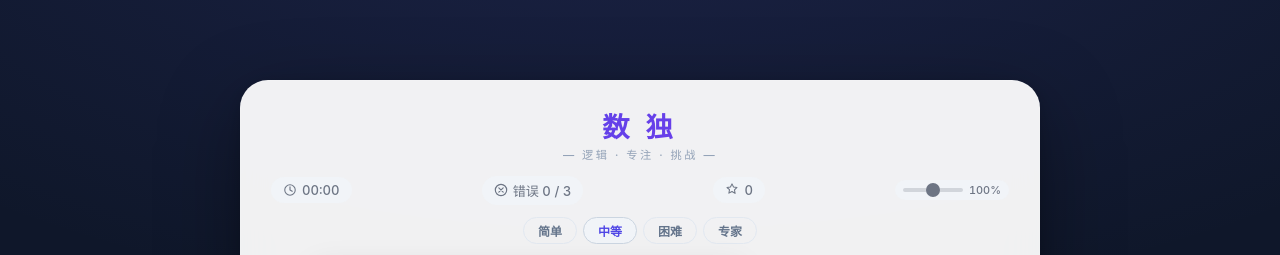
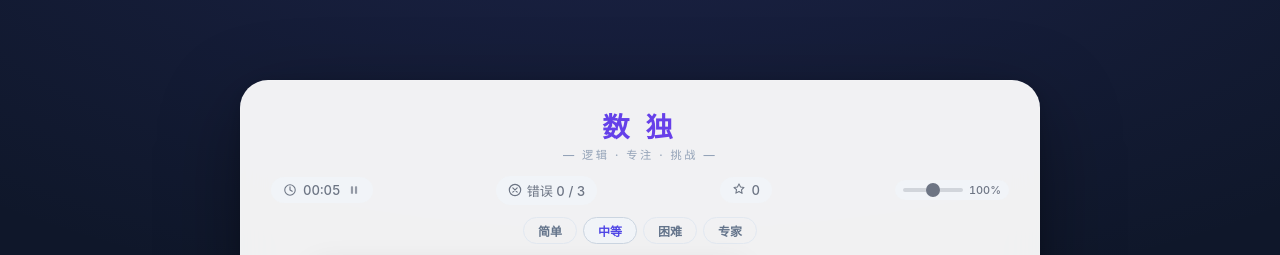
Before and after one commit to daxmate/sudoku, a Vue app: page / in a window 1280 px wide. Shown: the top 255 px of the page. Built offline with nearby package versions, Linux system fonts and the light colour scheme.

Commit message:
feat: 计时器 + 暂停/继续按钮

```diff
--- a/src/App.vue
+++ b/src/App.vue
@@ -6,7 +6,10 @@
       <GameHeader
         :difficulty="game.state.difficulty"
         :mistakes="game.state.mistakes"
+        :elapsed-seconds="game.state.elapsedSeconds"
+        :paused="game.state.isPaused"
         @select-difficulty="game.newGame($event)"
+        @toggle-pause="game.togglePause()"
       />
       <div class="board-row">
         <GameBoard />
@@ -83,6 +86,7 @@ function startNewGame() {
 
 onMounted(() => {
   game.newGame('medium')
+  game.startTimer()
 })
 </script>
 
--- a/src/components/GameHeader.vue
+++ b/src/components/GameHeader.vue
@@ -1,11 +1,20 @@
 <template>
   <div class="game-header">
-    <div class="stat-badge">
+    <div class="stat-badge timer-badge">
       <svg viewBox="0 0 16 16" width="14" height="14" fill="none">
         <circle cx="8" cy="8" r="6" stroke="currentColor" stroke-width="1.2"/>
         <path d="M8 4.5V8l2.5 1.5" stroke="currentColor" stroke-width="1.3" stroke-linecap="round" stroke-linejoin="round"/>
       </svg>
-      <span>00:00</span>
+      <span>{{ formattedTime }}</span>
+      <button class="pause-btn" @click.stop="$emit('togglePause')" :title="paused ? '继续' : '暂停'">
+        <svg v-if="paused" viewBox="0 0 16 16" width="10" height="10" fill="currentColor">
+          <path d="M4 2l10 6-10 6V2z"/>
+        </svg>
+        <svg v-else viewBox="0 0 16 16" width="10" height="10" fill="currentColor">
+          <rect x="3" y="2" width="3.5" height="12" rx="1"/>
+          <rect x="9.5" y="2" width="3.5" height="12" rx="1"/>
+        </svg>
+      </button>
     </div>
     <div class="stat-badge">
       <svg viewBox="0 0 16 16" width="14" height="14" fill="none">
@@ -35,11 +44,23 @@
 </template>
 
 <script setup>
-defineProps({
+import { computed } from 'vue'
+
+const props = defineProps({
   difficulty: { type: String, default: 'medium' },
   mistakes: { type: Number, default: 0 },
+  elapsedSeconds: { type: Number, default: 0 },
+  paused: Boolean,
 })
-defineEmits(['selectDifficulty'])
+defineEmits(['selectDifficulty', 'togglePause'])
+
+function pad(n) { return String(n).padStart(2, '0') }
+
+const formattedTime = computed(() => {
+  const m = Math.floor(props.elapsedSeconds / 60)
+  const s = props.elapsedSeconds % 60
+  return `${pad(m)}:${pad(s)}`
+})
 </script>
 
 <style scoped>
@@ -105,6 +126,26 @@ defineEmits(['selectDifficulty'])
   font-variant-numeric: tabular-nums;
 }
 
+.timer-badge { gap: 6px; position: relative; }
+
+.pause-btn {
+  background: none;
+  border: none;
+  cursor: pointer;
+  padding: 2px;
+  display: flex;
+  align-items: center;
+  justify-content: center;
+  color: var(--badge-text);
+  opacity: .7;
+  transition: opacity .15s ease;
+  border-radius: 3px;
+}
+
+.pause-btn:hover {
+  opacity: 1;
+}
+
 .difficulty-wrap {
   display: flex;
   justify-content: center;
--- a/src/composables/useGameStore.js
+++ b/src/composables/useGameStore.js
@@ -1,4 +1,4 @@
-import { reactive } from 'vue'
+import { reactive, ref } from 'vue'
 import SudokuEngine from '../utils/sudokuEngine.js'
 
 const state = reactive({
@@ -14,6 +14,8 @@ const state = reactive({
   autoMarkFeature: false,
   mistakes: 0,
   errors: new Set(),
+  elapsedSeconds: 0,
+  isPaused: false,
 })
 
 function initNotes() {
@@ -60,6 +62,9 @@ function newGame(difficulty = state.difficulty) {
   state.isNoteMode = false
   state.mistakes = 0
   state.errors.clear()
+  state.elapsedSeconds = 0
+  state.isPaused = false
+  startTimer()
 }
 
 function selectCell(row, col) {
@@ -148,6 +153,28 @@ function setAutoMarkFeature(on) {
   }
 }
 
+let timerInterval = null
+
+function startTimer() {
+  stopTimer()
+  timerInterval = setInterval(() => {
+    if (!state.isPaused) {
+      state.elapsedSeconds++
+    }
+  }, 1000)
+}
+
+function stopTimer() {
+  if (timerInterval) {
+    clearInterval(timerInterval)
+    timerInterval = null
+  }
+}
+
+function togglePause() {
+  state.isPaused = !state.isPaused
+}
+
 export function useGameStore() {
   return {
     state,
@@ -160,5 +187,8 @@ export function useGameStore() {
     toggleAutoCalc,
     toggleAutoMark,
     setAutoMarkFeature,
+    startTimer,
+    stopTimer,
+    togglePause,
   }
 }
```
